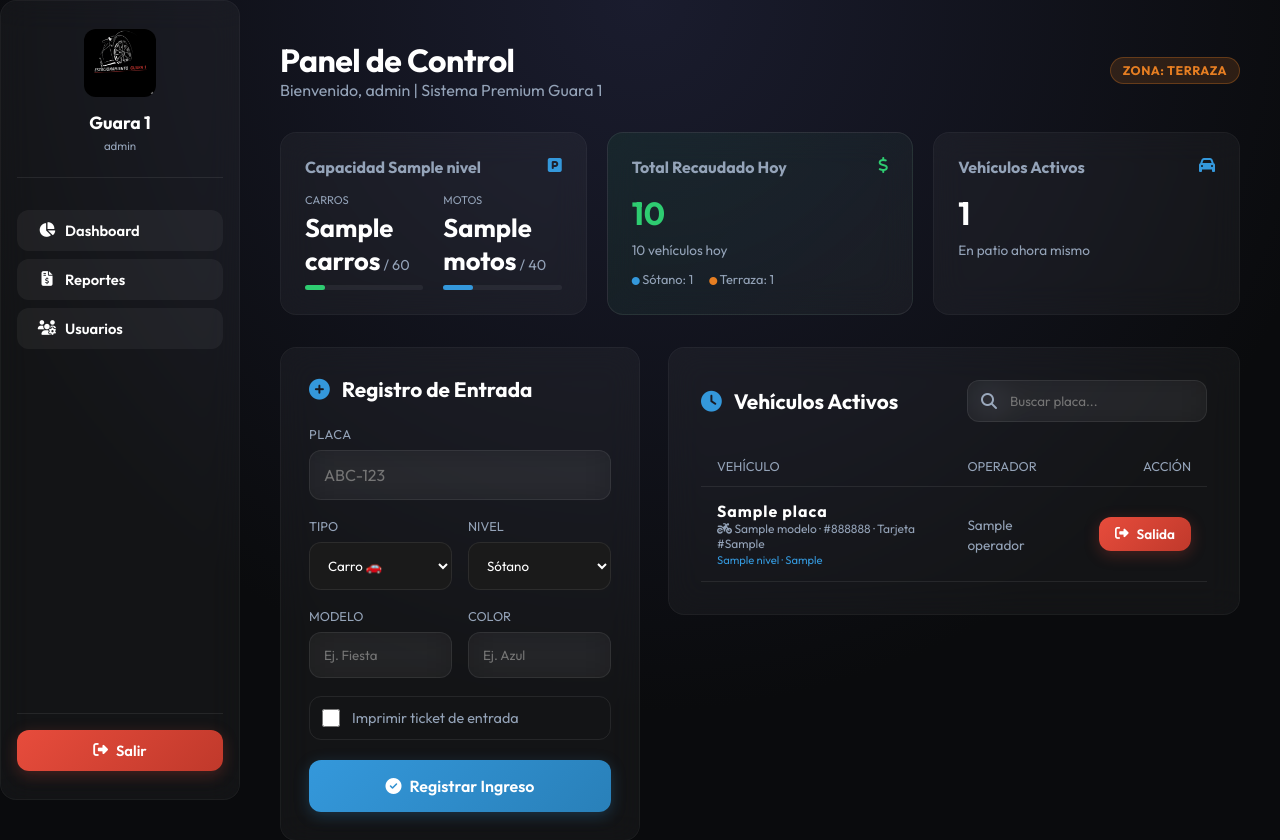
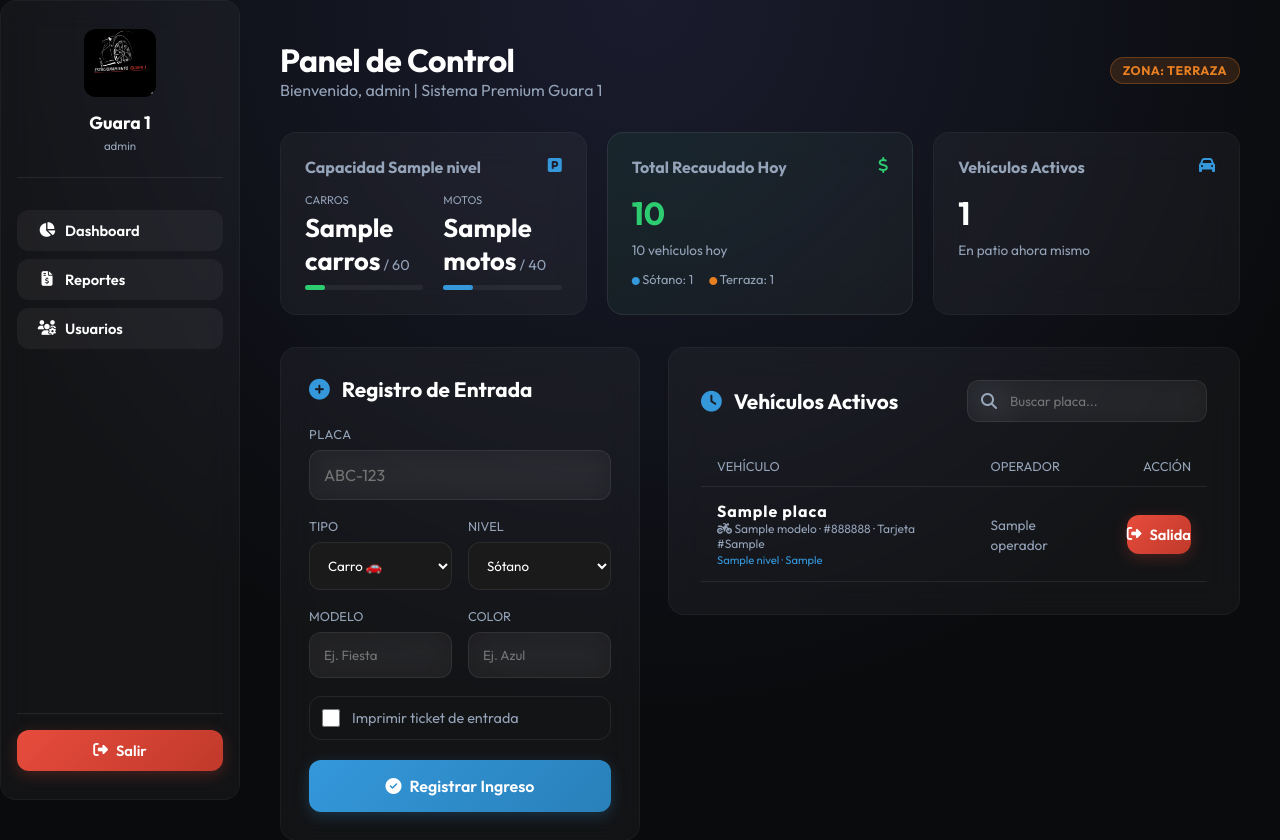
Before and after one commit to javierpabon2985-bit/sistema-estacionamiento, a Flask app: template templates/index.html in a window 1280 px wide. Shown: the top 840 px of the page. Run offline with Flask 3, Linux system fonts and the light colour scheme; a user stored in the database is signed in; the template is opened without the code that fills it: most values are stand-ins (such as "Sample title", 1, 10 or a date in 2020).

Commit message:
Update index.html

```diff
--- a/templates/index.html
+++ b/templates/index.html
@@ -161,13 +161,13 @@
                             <td style="padding: 14px 16px;">
                                 <span style="font-size: 0.85rem; color: var(--text-secondary);">{{ v['operador'] or 'Sistema' }}</span>
                             </td>
-                            <td style="padding: 14px 16px; text-align: right;">
-                                <form action="/registrar_salida/{{ v['placa'] }}" method="POST" style="display: inline;">
-                                    <button type="submit" class="btn btn-red" style="padding: 8px 16px; font-size: 0.85rem;">
-                                        <i class="fas fa-sign-out-alt"></i> Salida
-                                    </button>
-                                </form>
-                            </td>
+<td style="padding: 14px 16px; text-align: right;" class="mobile-button-cell">
+    <form action="/registrar_salida/{{ v['placa'] }}" method="POST" style="display: inline;">
+        <button type="submit" class="btn btn-red" style="width: 100%; justify-content: center; padding: 10px 0;">
+            <i class="fas fa-sign-out-alt"></i> Salida
+        </button>
+    </form>
+</td>
                         </tr>
                         {% else %}
                         <tr>
```
